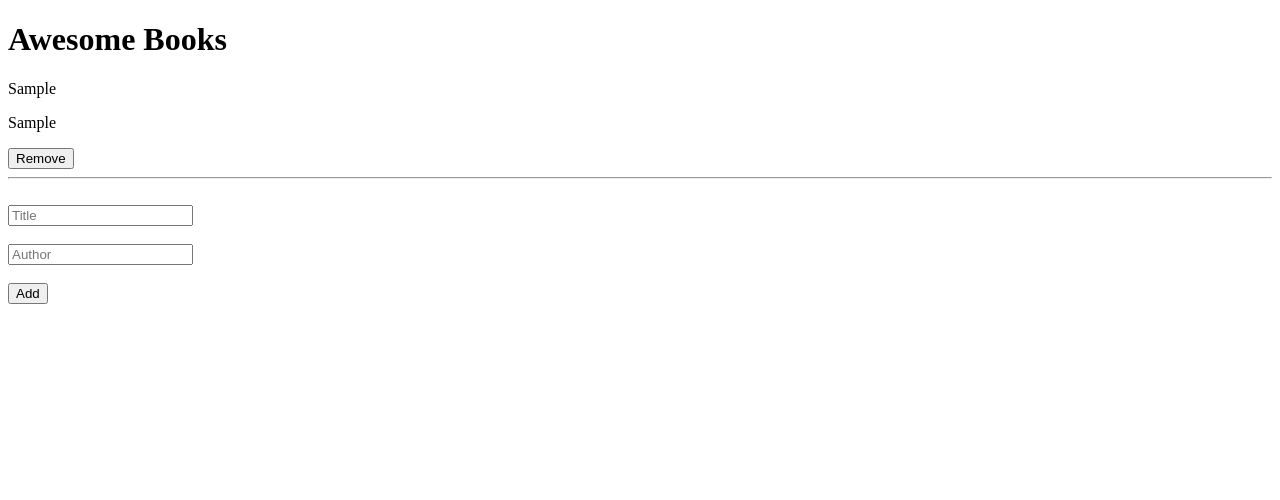
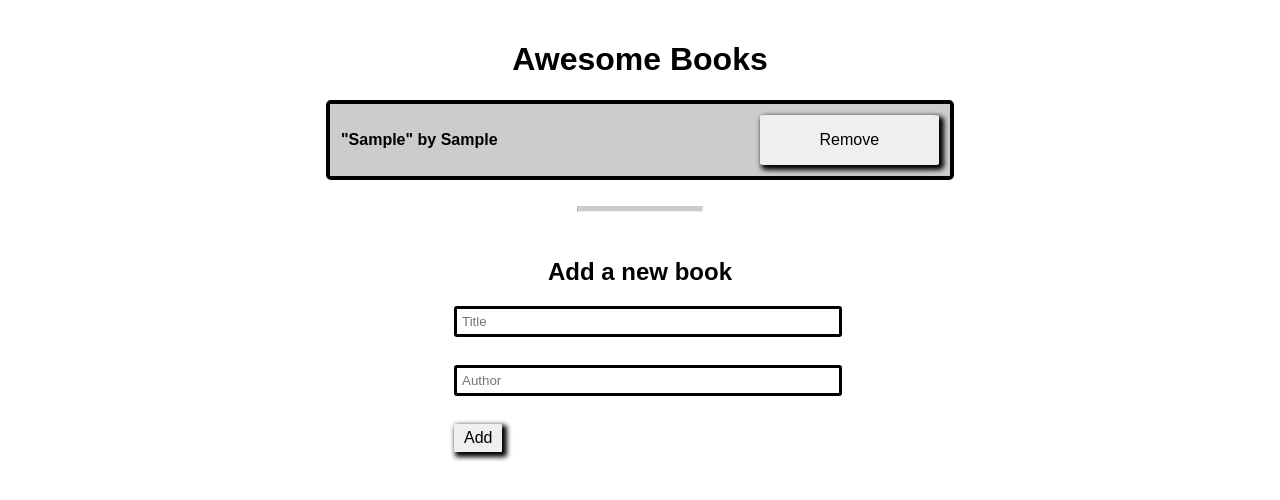
Before and after one commit to kamranasif506/Awesome-books, a website: page index.html in a window 1280 px wide. Both pictures are taken after typing "Sample", "Sample" into the empty fields and a click on the button "Add". Drawn offline with Linux system fonts and the light colour scheme.

Commit message:
add styling to make design as required for the wireframe

```diff
--- a/index.html
+++ b/index.html
@@ -13,8 +13,12 @@
     <div id="details">
 
     </div>
+
+    <br>
+    <hr id="hr">
     <br>
     <div class="form-fields">
+        <h2 class="form-title">Add a new book</h2>
         <input id="title" type="text" placeholder="Title">
         <br>
         <br>
--- a/script.js
+++ b/script.js
@@ -19,9 +19,8 @@
     });
 
     Object.values(this.collection).forEach((field) => {
-      const html = `<div class="detailDiv"><p class="title">${field.title}</p>
-        <p class="author">${field.author}</p>
-        <button class="remove">Remove</button><hr></div>
+      const html = `<div class="detailDiv"><p class="title" data-title="${field.title}" data-author="${field.author}">"${field.title}" by ${field.author}</p>
+        <button class="remove">Remove</button></div>
         `;
       const prevHtml = document.getElementById('details').innerHTML;
       document.getElementById('details').innerHTML = html + prevHtml;
@@ -41,8 +40,9 @@
 
   removeBook(event) {
     const parentDiv = event.target.parentElement;
-    const title = parentDiv.querySelector('.title').textContent;
-    const author = parentDiv.querySelector('.author').textContent;
+    const titleSelector = parentDiv.querySelector('.title');
+    const title = titleSelector.getAttribute('data-title');
+    const author = titleSelector.getAttribute('data-author');
 
     parentDiv.remove();
     const collectionFilter = this.collection.filter(
@@ -54,9 +54,8 @@
 
   addBook(title, author) {
     this.collection.push({ title, author });
-    const html = `<div class="detailDiv"><p class="title">${title}</p>
-      <p class="author">${author}</p>
-      <button class="remove">Remove</button><hr></div>
+    const html = `<div class="detailDiv"><p class="title" data-title="${title}" data-author="${author}">"${title}" by ${author}</p>
+      <button class="remove">Remove</button></div>
       `;
     const prevHtml = document.getElementById('details').innerHTML;
     document.getElementById('details').innerHTML = html + prevHtml;
--- a/style.css
+++ b/style.css
@@ -1,3 +1,78 @@
 body {
-  font-size: 16px;
+  font-family: Arial, sans-serif;
+  margin: 0;
+  padding: 20px;
 }
+
+h1 {
+  text-align: center;
+}
+#details {
+  width: 50%;
+  margin-left: auto;
+  margin-right: auto;
+  border: 4px solid black;
+    border-radius: 5px;
+}
+.detailDiv {
+  border: 1px solid #ccc;
+  padding: 10px;
+  display: grid;
+  grid-template-columns: 70% 30%;
+}
+#details > :nth-child(odd) {
+  background-color: #ccc;
+}
+.form-title {
+  text-align: center;
+}
+.title {
+  font-weight: bold;
+}
+
+.author {
+  margin-top: 5px;
+}
+
+.remove,.add {
+  border: none;
+  padding: 5px 10px;
+  font-size: 1rem;
+  cursor: pointer;
+  box-shadow: 3px 3px 5px 2px black;
+  border-radius: 3%;
+  color: black;
+}
+#hr {
+  width: 10%;
+  border-top: 5px solid #cccccc;
+}
+
+.remove:hover {
+  background-color: #cccccc;
+}
+
+.form-fields {
+  max-width: 30%;
+  margin: 20px auto;
+}
+
+input[type="text"] {
+  width: 100%;
+  padding: 5px;
+  margin-bottom: 10px;
+
+  border: 3px solid black;
+  border-radius: 3px;
+}
+
+#error {
+  display: none;
+  color: red;
+  font-size: 12px;
+}
+
+
+.add:hover {
+  background-color: #cccccc;
+}
```
